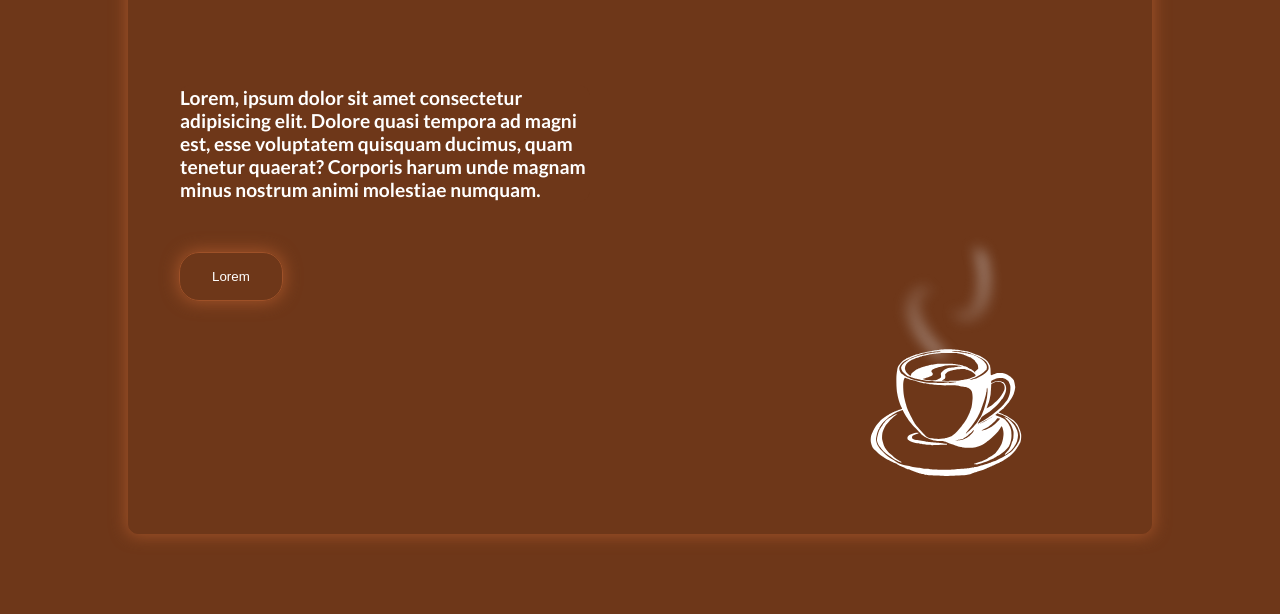
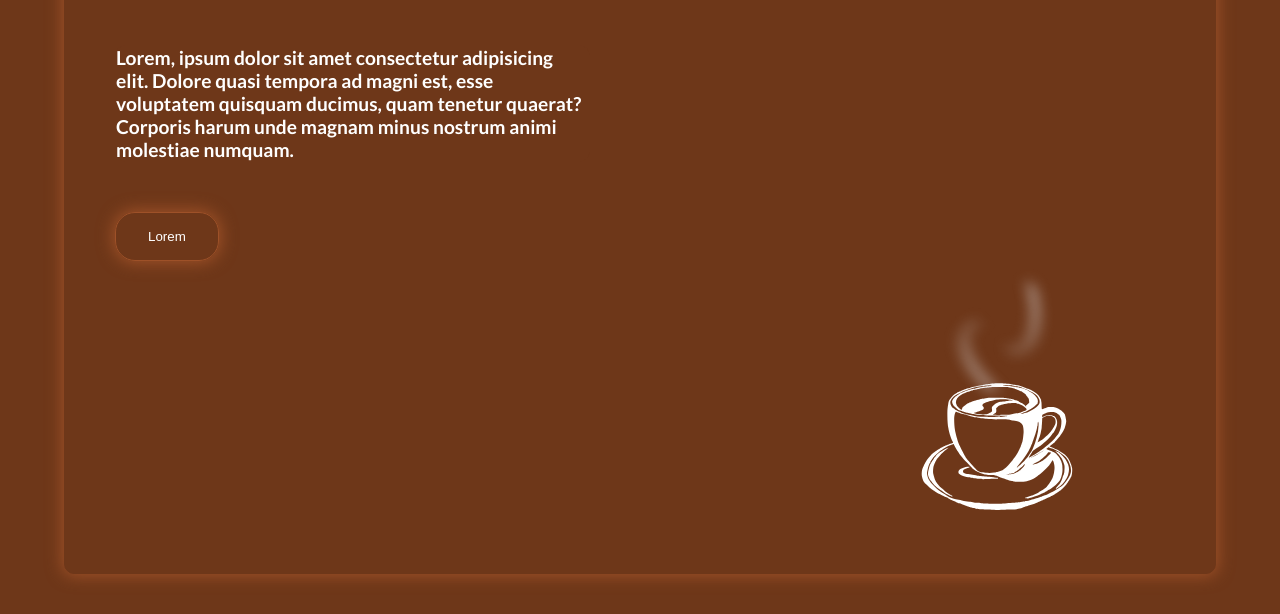
Before and after one commit to jalezi/landing-page, a plain HTML site: page index.html in a window 1280 px wide. Shown: the part 186-800 px from the top of the page. Drawn offline with Linux system fonts and the light colour scheme.

Commit message:
style: media query  class hero height, width

```diff
--- a/style.css
+++ b/style.css
@@ -35,8 +35,8 @@ img {
 
 .hero {
   position: relative;
-  height: 80%;
-  width: 80%;
+  height: 100%;
+  width: 100%;
   background-color: #6e3719;
   border: 1px solid #6e3719;
   border-radius: 10px;
@@ -193,6 +193,11 @@ img {
       600px / 400;
   }
 
+  .hero {
+    height: 90%;
+    width: 90%;
+  }
+
   .hero-section {
     position: relative;
     max-width: 80%;
@@ -223,6 +228,11 @@ img {
     font-size: calc(var(--primary-font-size) + var(--primary-font-diff));
   }
 
+  .hero {
+    height: 90%;
+    width: 90%;
+  }
+
   .hero-section {
     position: relative;
     max-width: 50%;
```
